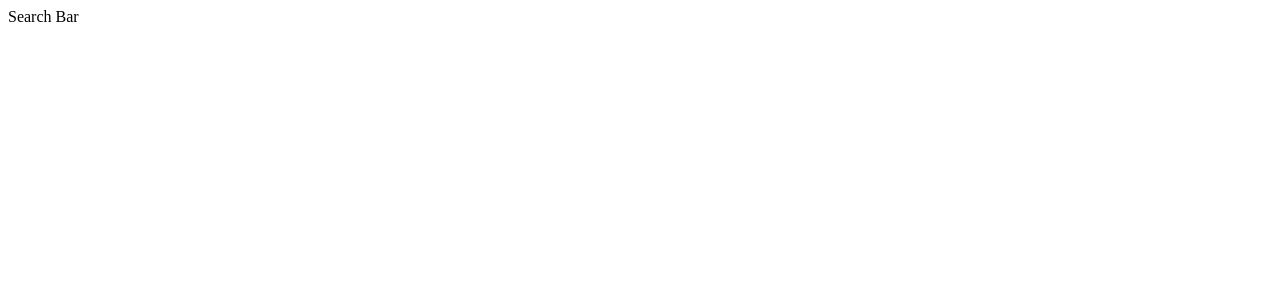
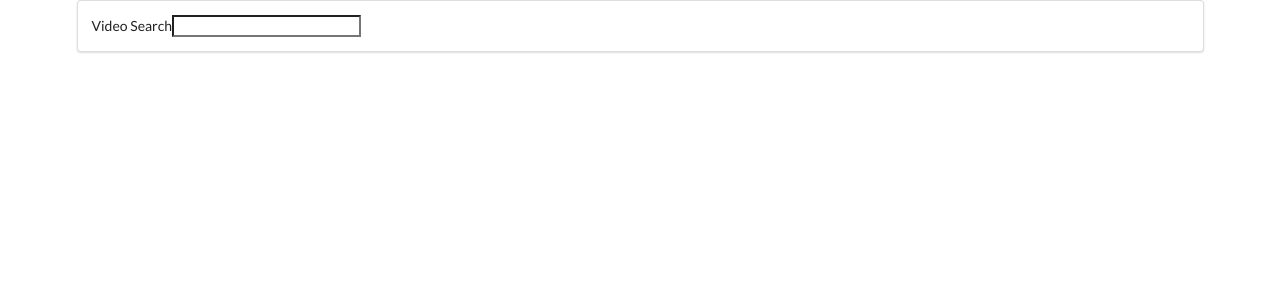
Before and after one commit to huhOoh/youtube-videos-hooks, a React (Create React App) app: page / in a window 1280 px wide. Shown: the top 300 px of the page. Built offline with nearby package versions, Linux system fonts and the light colour scheme.

Commit message:
Setup the basic GUI

```diff
--- a/public/index.html
+++ b/public/index.html
@@ -24,6 +24,9 @@
       work correctly both with client-side routing and a non-root public URL.
       Learn how to configure a non-root public URL by running `npm run build`.
     -->
+
+    <link rel="stylesheet" href="https://cdnjs.cloudflare.com/ajax/libs/semantic-ui/2.4.1/semantic.min.css" />
+
     <title>React App</title>
   </head>
   <body>
--- a/src/components/App.js
+++ b/src/components/App.js
@@ -4,8 +4,8 @@
 class App extends React.Component {
   render() {
     return (
-      <div>
-        <SearchBar></SearchBar>
+      <div className="ui container">
+        <SearchBar />
       </div>
     );
   }
--- a/src/components/SearchBar.js
+++ b/src/components/SearchBar.js
@@ -1,8 +1,30 @@
 import React from "react";
 
 class SearchBar extends React.Component {
+  state = { term: "" };
+
+  onInputChange = (event) => {
+    this.setState({ term: event.target.value });
+  };
+
+  onFormSubmit = (event) => {
+    event.preventDefault();
+  };
+
   render() {
-    return <div>Search Bar</div>;
+    return (
+      <div className="search-bar ui segment">
+        <form className="ui form" onSubmit={this.onFormSubmit} />
+        <div className="field">
+          <label>Video Search</label>
+          <input
+            type="text"
+            value={this.state.term}
+            onChange={this.onInputChange}
+          />
+        </div>
+      </div>
+    );
   }
 }
 
```
